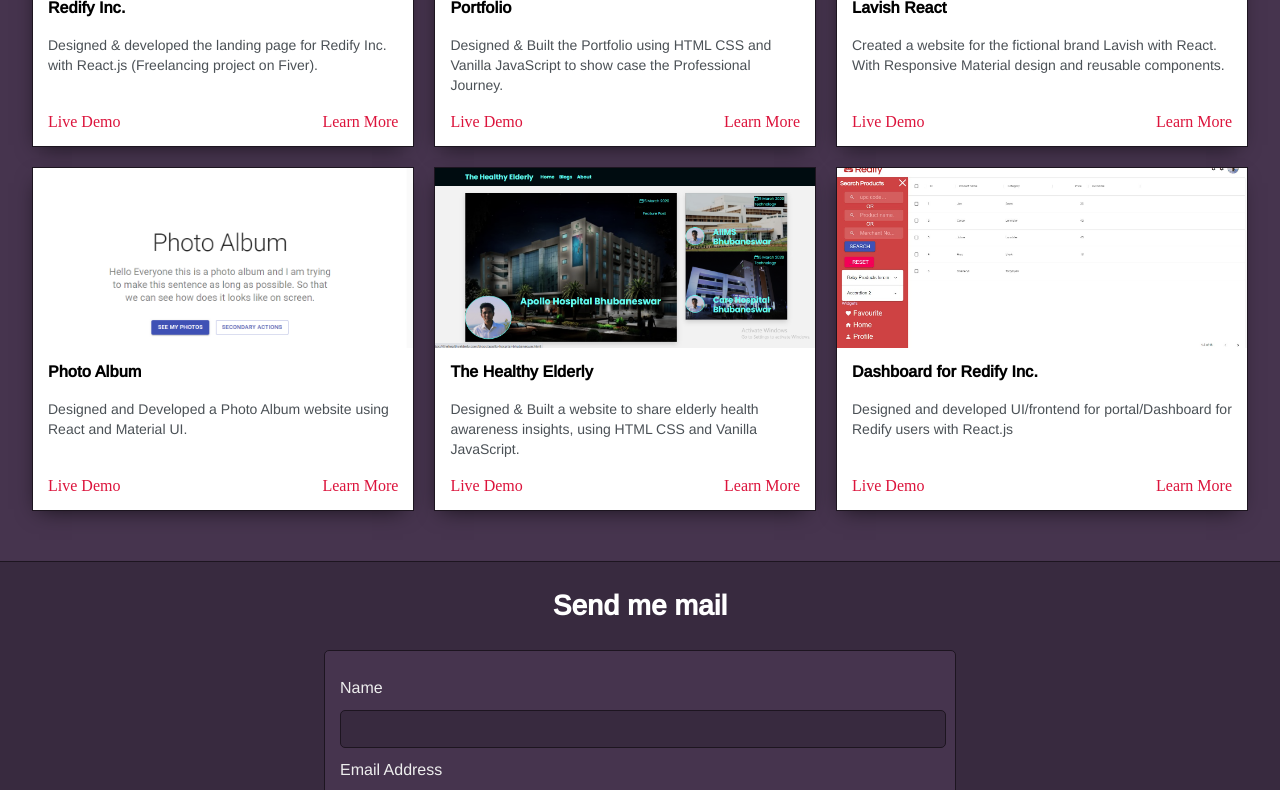
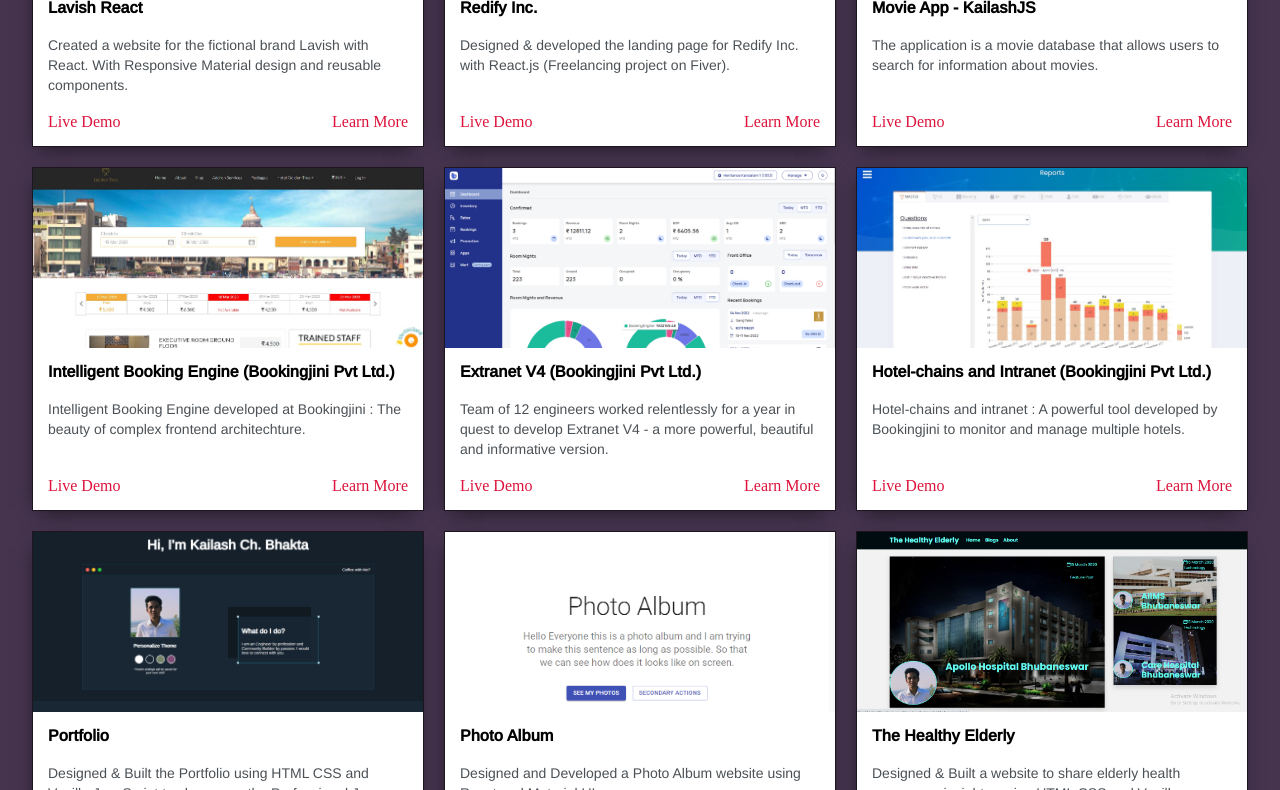
Before and after one commit to KailashJS/KailashJS.github.io, a plain HTML site: page index.html in a window 1280 px wide. Shown: the part 1733-2523 px from the top of the page. Drawn offline with nearby package versions, Linux system fonts and the light colour scheme.

Commit message:
feature: portfolio with updated resume updated

```diff
--- a/index.html
+++ b/index.html
@@ -163,7 +163,10 @@
 
             <p>
               Frontend Engineer with work experience on React JS:
-              <a target="_blank" href="resume.pdf" style="font-weight: 600"
+              <a
+                target="_blank"
+                href="Kailash_Frontend_ReactJS_Resume.pdf"
+                style="font-weight: 600"
                 >View Resume</a
               >
             </p>
@@ -224,7 +227,7 @@
     </section>
 
     <section class="s1">
-      <div class="main-container">
+      <div class="main-container" id="project-container">
         <h3 style="text-align: center">Some of my project experiences</h3>
 
         <div class="post-wrapper" id="post-wrapper-id"></div>
--- a/script.js
+++ b/script.js
@@ -147,12 +147,28 @@
 
 const projects = [
   {
+    projectName: "Lavish React",
+    projectDescription:
+      "Created a website for the fictional brand Lavish with React. With Responsive Material design and reusable components.",
+    projectImage: "images/Lavish-react.png",
+    codeLink: "https://github.com/KailashJS/lavish-react-website/",
+    demoLink: "https://lavish-react.web.app/"
+  },
+  {
     projectName: "Redify Inc.",
     projectDescription:
       "Designed & developed the landing page for Redify Inc. with React.js (Freelancing project on Fiver).",
     projectImage: "images/redify-landing-page.jpg",
     codeLink: "https://github.com/KailashJS/website-redify/",
     demoLink: "https://redifyinc.web.app/"
+  },
+  {
+    projectName: "Movie App - KailashJS",
+    projectDescription:
+      "The application is a movie database that allows users to search for information about movies.",
+    projectImage: "images/movie-app-kailashjs.jpg",
+    codeLink: "https://github.com/KailashJS/movie-app-kailashjs",
+    demoLink: "https://movieapp.kailashjs.com/"
   },
   // {
   //   projectName: "React Framer",
@@ -163,20 +179,36 @@
   //   demoLink: "https://react-framer-demo.web.app/"
   // },
   {
+    projectName: "Intelligent Booking Engine (Bookingjini Pvt Ltd.)",
+    projectDescription:
+      "Intelligent Booking Engine developed at Bookingjini : The beauty of complex frontend architechture.",
+    projectImage: "images/Bookingengine-bookingjini.jpg",
+    codeLink: "https://kailashjs.substack.com/p/intelligent-booking-engine-developed",
+    demoLink: "https://booking.hotelgoldentree.in/property"
+  },
+  {
+    projectName: "Extranet V4 (Bookingjini Pvt Ltd.)",
+    projectDescription:
+      "Team of 12 engineers worked relentlessly for a year in quest to develop Extranet V4 - a more powerful, beautiful and informative version.",
+    projectImage: "images/heritance-extranetv4.png",
+    codeLink: "https://kailashjs.substack.com/p/extranet-v4-one-of-the-major-upgradations",
+    demoLink: "https://www.youtube.com/watch?v=HOkCGxmSxp4&t=26s/"
+  },
+  {
+    projectName: "Hotel-chains and Intranet (Bookingjini Pvt Ltd.)",
+    projectDescription:
+      "Hotel-chains and intranet : A powerful tool developed by Bookingjini to monitor and manage multiple hotels.",
+    projectImage: "images/Intranet-bookingjini.jpg",
+    codeLink: "https://kailashjs.substack.com/p/hotel-chains-and-intranet-a-powerful",
+    demoLink: "https://www.youtube.com/watch?v=zcBs5iabs1w&t=235s"
+  },
+  {
     projectName: "Portfolio",
     projectDescription:
       "Designed & Built the Portfolio using HTML CSS and Vanilla JavaScript to show case the Professional Journey.",
     projectImage: "images/new-portfolio.png",
     codeLink: "https://github.com/KailashJS/kailash-portfolio/",
     demoLink: "http://kailashjs.github.io/"
-  },
-  {
-    projectName: "Lavish React",
-    projectDescription:
-      "Created a website for the fictional brand Lavish with React. With Responsive Material design and reusable components.",
-    projectImage: "images/Lavish-react.png",
-    codeLink: "https://github.com/KailashJS/lavish-react-website/",
-    demoLink: "https://lavish-react.web.app/"
   },
   {
     projectName: "Photo Album",
@@ -202,14 +234,18 @@
     codeLink: "https://github.com/KailashJS/the-healthy-elderly",
     demoLink: "https://the-healthy-elderly.web.app/"
   },
-  {
-    projectName: "Dashboard for Redify Inc.",
-    projectDescription:
-      "Designed and developed UI/frontend for portal/Dashboard for Redify users with React.js",
-    projectImage: "images/Redify.jpg",
-    codeLink: "https://github.com/KailashJS/portal-redify",
-    demoLink: "https://portal-redifyinc.web.app/"
-  },
+
+
+
+
+  // {
+  //   projectName: "Dashboard for Redify Inc.",
+  //   projectDescription:
+  //     "Designed and developed UI/frontend for portal/Dashboard for Redify users with React.js",
+  //   projectImage: "images/Redify.jpg",
+  //   codeLink: "https://github.com/KailashJS/portal-redify",
+  //   demoLink: "https://portal-redifyinc.web.app/"
+  // },
   // {
   //   projectName: "Pulse graph",
   //   projectDescription:
```
Also changed, not shown: images/Bookingengine-bookingjini.jpg (added), images/Intranet-bookingjini.jpg (added), images/heritance-extranetv4.png (added), images/movie-app-kailashjs.jpg (added), 1 other file.
